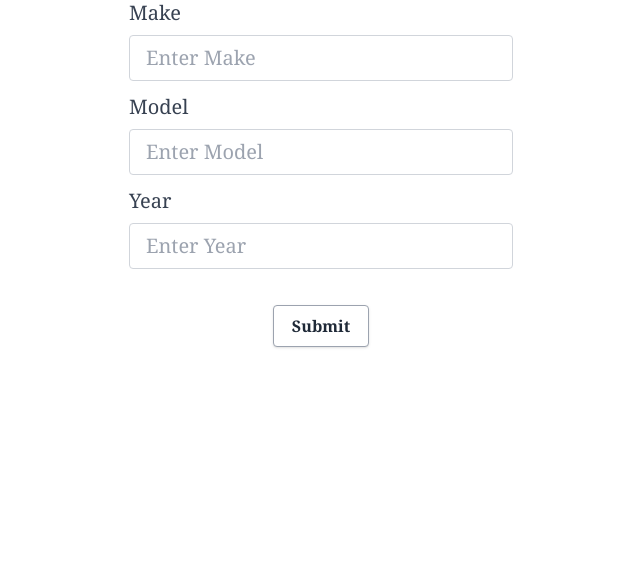
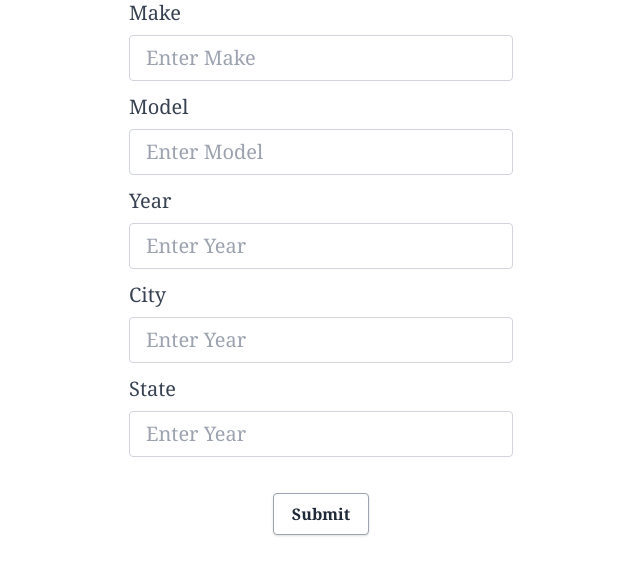
Before and after one commit to BWSullivan/OneShotCar, a Flask app: page /search in a window 1280 px wide. Shown: the part 169-744 px from the top of the page, without its empty margins (319-959 px from the left). Run offline with Flask 2, Linux system fonts and the light colour scheme; style sheets or scripts are compiled from the project's sources.

Commit message:
Update search.html

```diff
--- a/templates/search.html
+++ b/templates/search.html
@@ -115,6 +115,39 @@
               value="{{request.form['yearInput']}}">
             </input>
           </div>
+
+          <div class="mb-3 xl:w-96">
+            <label
+              for="cityInput"
+              class="form-label inline-block mb-2 text-gray-700 text-xl"
+              >City</label
+            >
+            <input
+              type="text"
+              class=" form-control block w-full px-4 py-2 text-xl font-normal text-gray-700 bg-white bg-clip-padding border border-solid border-gray-300 rounded transition ease-in-out m-0 focus:text-gray-700 focus:bg-white focus:border-blue-600 focus:outline-none "
+              id="cityInput"
+              placeholder="Enter Year"
+              name="cityInput"
+              value="{{request.form['cityInput']}}">
+            </input>
+          </div>
+
+          <div class="mb-3 xl:w-96">
+            <label
+              for="stateInput"
+              class="form-label inline-block mb-2 text-gray-700 text-xl"
+              >State</label
+            >
+            <input
+              type="text"
+              class=" form-control block w-full px-4 py-2 text-xl font-normal text-gray-700 bg-white bg-clip-padding border border-solid border-gray-300 rounded transition ease-in-out m-0 focus:text-gray-700 focus:bg-white focus:border-blue-600 focus:outline-none "
+              id="stateInput"
+              placeholder="Enter Year"
+              name="stateInput"
+              value="{{request.form['stateInput']}}">
+            </input>
+
+          </div>
         </div>
       </div>
 
```
